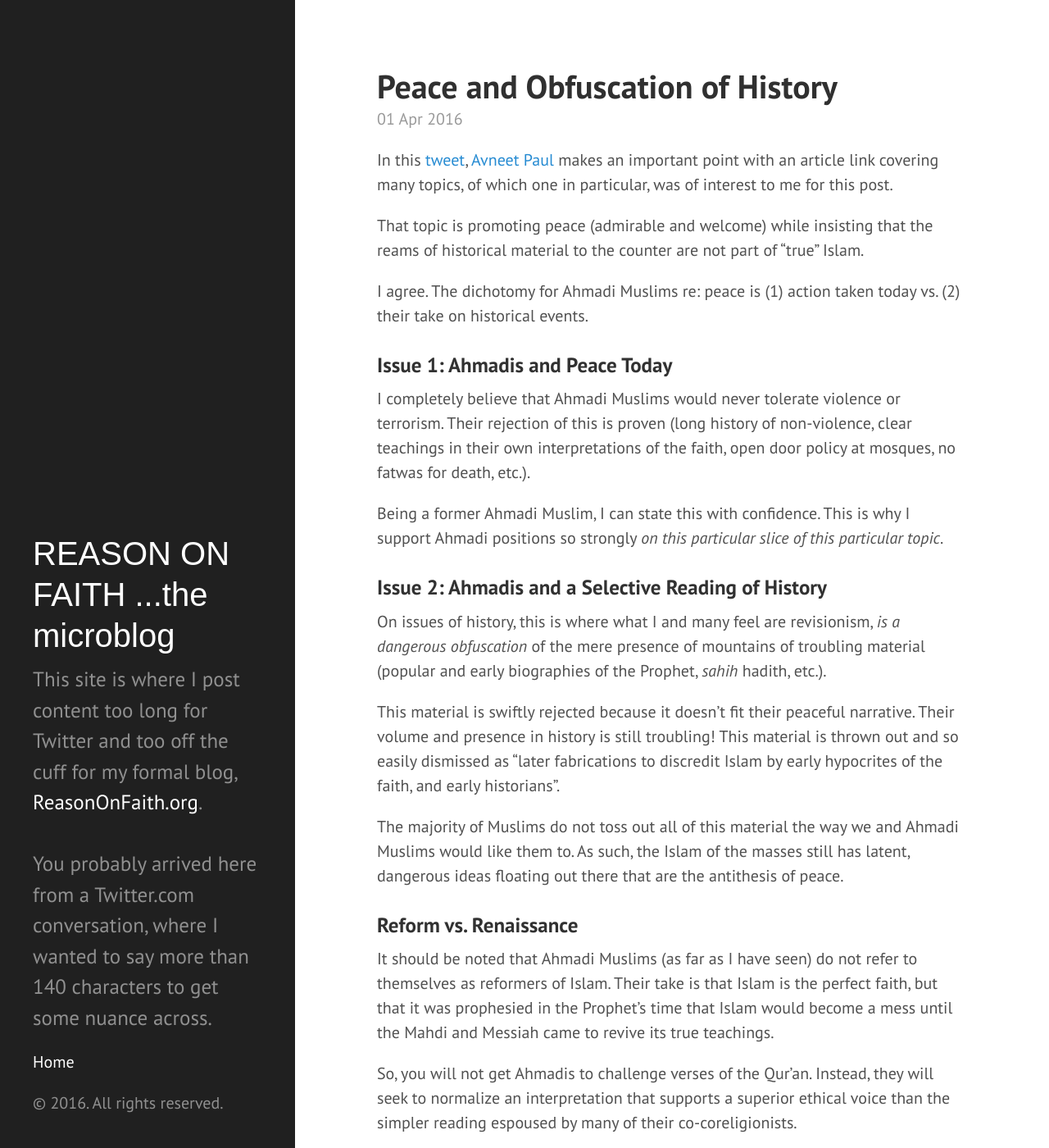
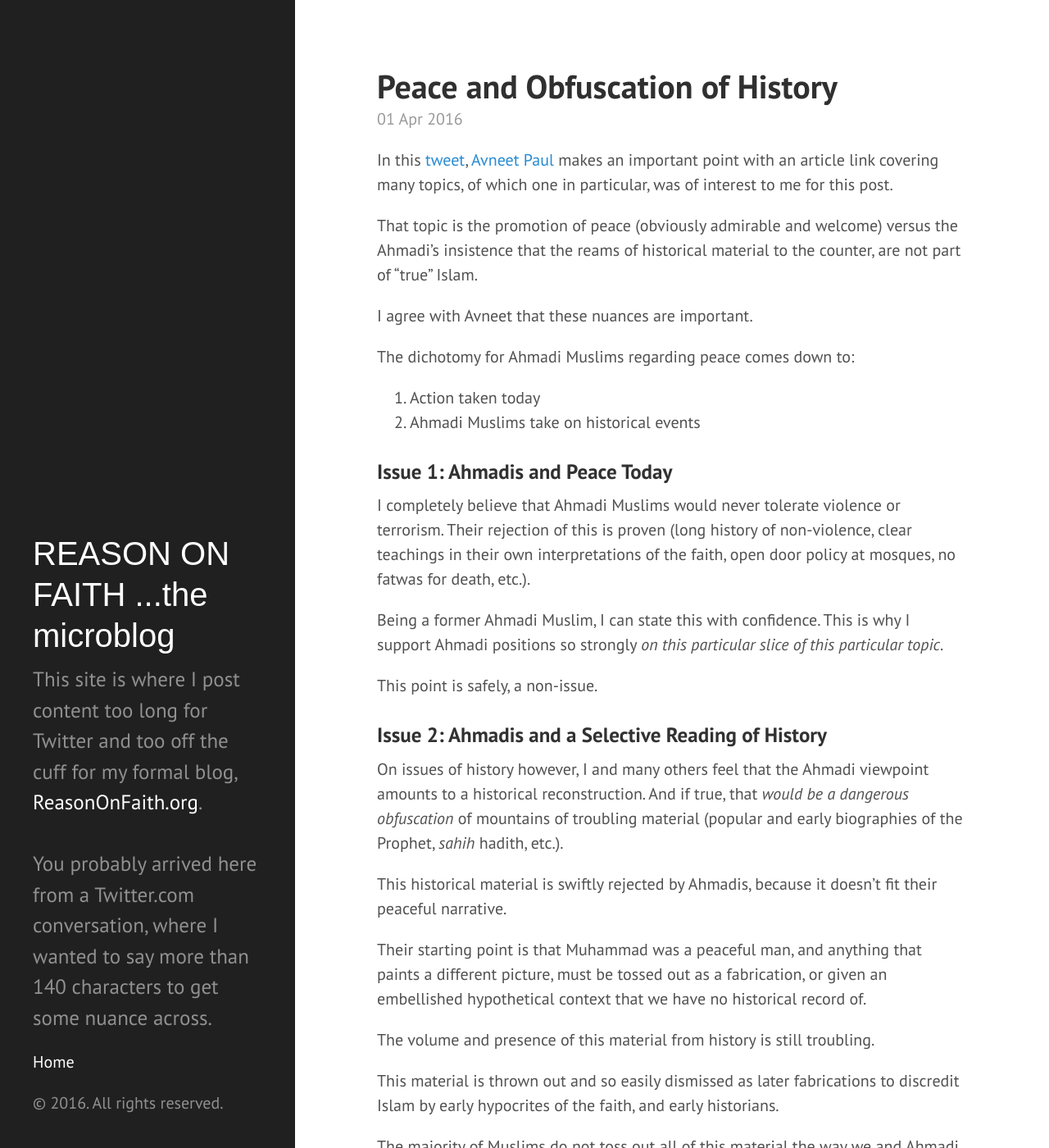
Before and after one commit to ReasonOnFaith/ReasonOnFaith.github.io, a Jekyll site: the page built from _posts/2016-04-01-peace-and-obfuscation-of-history.markdown, in a window 1280 px wide and 1400 px high. Shown: the whole window at 82% size. Built offline with Jekyll 4.4.1, drawn with Linux system fonts in a browser that asks for light colours.

Commit message:
Post update: Peace and Obfuscation of History

```diff
--- a/_posts/2016-04-01-peace-and-obfuscation-of-history.markdown
+++ b/_posts/2016-04-01-peace-and-obfuscation-of-history.markdown
@@ -5,19 +5,32 @@ layout: post
 ---
 In this [tweet](https://twitter.com/avneet_paul/status/715914253622976512), [Avneet Paul](https://twitter.com/avneet_paul) makes an important point with an article link covering many topics, of which one in particular, was of interest to me for this post.
 
-That topic is promoting peace (admirable and welcome) while insisting that the reams of historical material to the counter are not part of "true" Islam.
+That topic is the promotion of peace (obviously admirable and welcome) versus the Ahmadi's insistence that the reams of historical material to the counter, are not part of "true" Islam.
 
-I agree. The dichotomy for Ahmadi Muslims re: peace is (1) action taken today vs. (2) their take on historical events.
+I agree with Avneet that these nuances are important.
+
+The dichotomy for Ahmadi Muslims regarding peace comes down to:
+
+1. Action taken today
+2. Ahmadi Muslims take on historical events
 
 ### Issue 1: Ahmadis and Peace Today
 I completely believe that Ahmadi Muslims would never tolerate violence or terrorism. Their rejection of this is proven (long history of non-violence, clear teachings in their own interpretations of the faith, open door policy at mosques, no fatwas for death, etc.).
 
 Being a former Ahmadi Muslim, I can state this with confidence. This is why I support Ahmadi positions so strongly _on this particular slice of this particular topic_.
 
+This point is safely, a non-issue.
+
 ### Issue 2: Ahmadis and a Selective Reading of History
-On issues of history, this is where what I and many feel are revisionism, *is a dangerous obfuscation* of the mere presence of mountains of troubling material (popular and early biographies of the Prophet, _sahih_ hadith, etc.).
+On issues of history however, I and many others feel that the Ahmadi viewpoint amounts to a historical reconstruction. And if true, that  *would be a dangerous obfuscation* of mountains of troubling material (popular and early biographies of the Prophet, _sahih_ hadith, etc.).
 
-This material is swiftly rejected because it doesn’t fit their peaceful narrative. Their volume and presence in history is still troubling! This material is thrown out and so easily dismissed as “later fabrications to discredit Islam by early hypocrites of the faith, and early historians”.
+This historical material is swiftly rejected by Ahmadis, because it doesn’t fit their peaceful narrative.
+
+Their starting point is that Muhammad was a peaceful man, and anything that paints a different picture, must be tossed out as a fabrication, or given an embellished hypothetical context that we have no historical record of.
+
+The volume and presence of this material from history is still troubling.
+
+This material is thrown out and so easily dismissed as later fabrications to discredit Islam by early hypocrites of the faith, and early historians.
 
 The majority of Muslims do not toss out all of this material the way we and Ahmadi Muslims would like them to. As such, the Islam of the masses still has latent, dangerous ideas floating out there that are the antithesis of peace.
 
```
